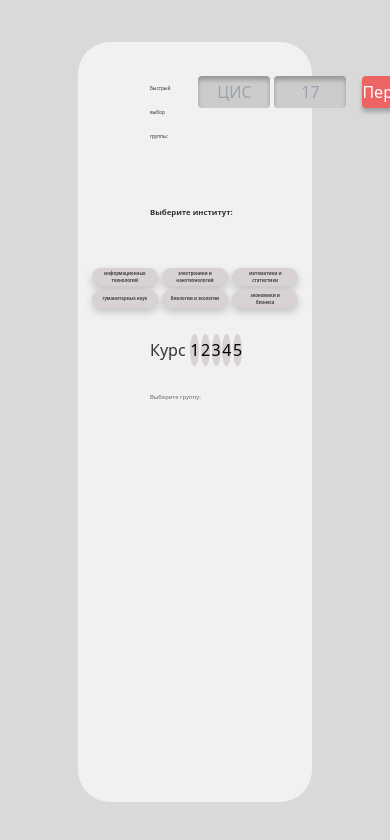
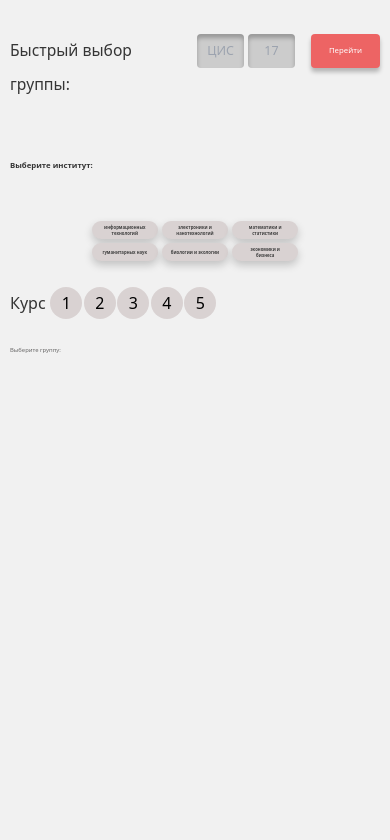
Before and after one commit to ystuler/frontend, a Vue app: page /group in a window 390 px wide. Shown: the top 840 px of the page. Built offline with nearby package versions, Linux system fonts and the light colour scheme.

Commit message:
style(group): media

```diff
--- a/src/components/group/GroupMenuComponent.vue
+++ b/src/components/group/GroupMenuComponent.vue
@@ -168,7 +168,10 @@ input::-webkit-inner-spin-button {
   -webkit-appearance: none;
 }
 
+
 .search-button {
+  justify-content: center;
+  align-items: center;
   user-select: none;
   border-radius: 4px;
   font-size: 16px;
@@ -362,4 +365,49 @@ input {
   padding-right: 72px;
 
 }
+@media screen and (max-width: 480px) {
+  .menu {
+    width: 100vw;
+    height: 100vh;
+    border-radius: 0px;
+  }
+  .menu > * {
+    padding-left: 10px;
+    padding-right: 10px;
+
+  }
+  .fast-group {
+    padding-top: 4vh;
+    color: rgb(53, 53, 53);
+    font-size: 4vw;
+    line-height: 4vh;
+
+  }
+  input {
+    font-size: 3.2vw;
+    text-align: center;
+    outline: none;
+    margin-left: 4px;
+    width: 12vw;
+    height: 4vh;
+    border-radius: 4px;
+
+  }
+  .search-text {
+    margin-right: 0px;
+  }
+  .search-button {
+    font-size: 2vw;
+    width: 18vw;
+    height: 4vh;
+    transition: all 0.2s ease;
+    display: flex;
+    justify-content: center;
+    align-items: center;
+  }
+  .search-button:active {
+    transform: scale(0.95);
+    box-shadow: 0px 2px 2px 0px rgba(0, 0, 0, 0.25);
+  }
+}
 </style>
```
